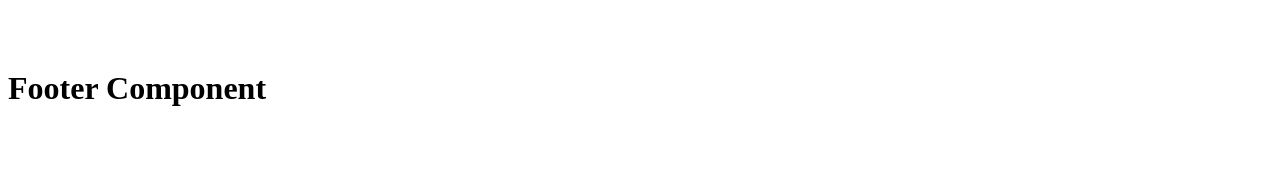
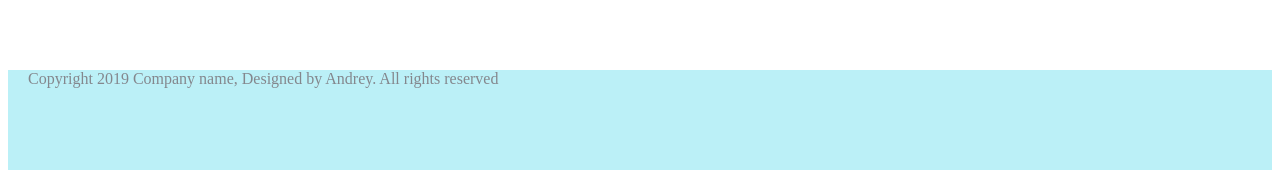
Before and after one commit to AndreyBindyuk/react_mentoring, a React app: page / in a window 1280 px wide. Shown: the part 2510-2685 px from the top of the page. Before the commit the page ends 2638 px from the top, so only its background shows below. Built offline with nearby package versions, Linux system fonts and the light colour scheme; the HTML template or start-up script is replaced by a standard one.

Commit message:
task 3 adjustments

```diff
--- a/src/css/App.css
+++ b/src/css/App.css
@@ -8,3 +8,12 @@
     width: 50px;
     height: auto;
 }
+
+.footer{
+    height: 100px;
+    width: 100%;
+    background-color: rgb(187, 240, 247);
+}
+.footer span{
+    margin: 20px;
+}
--- a/src/frameImpl/Footer.js
+++ b/src/frameImpl/Footer.js
@@ -1,9 +1,11 @@
 import React from 'react';
+import '../css/App.css';
 
 class Footer extends React.Component{
     render(){
         return(
-            <h1>Footer Component</h1>
+            <div className='footer'>
+            <span>Copyright 2019 Company name, Designed by Andrey. All rights reserved</span></div>
         );
     }
 }
```
